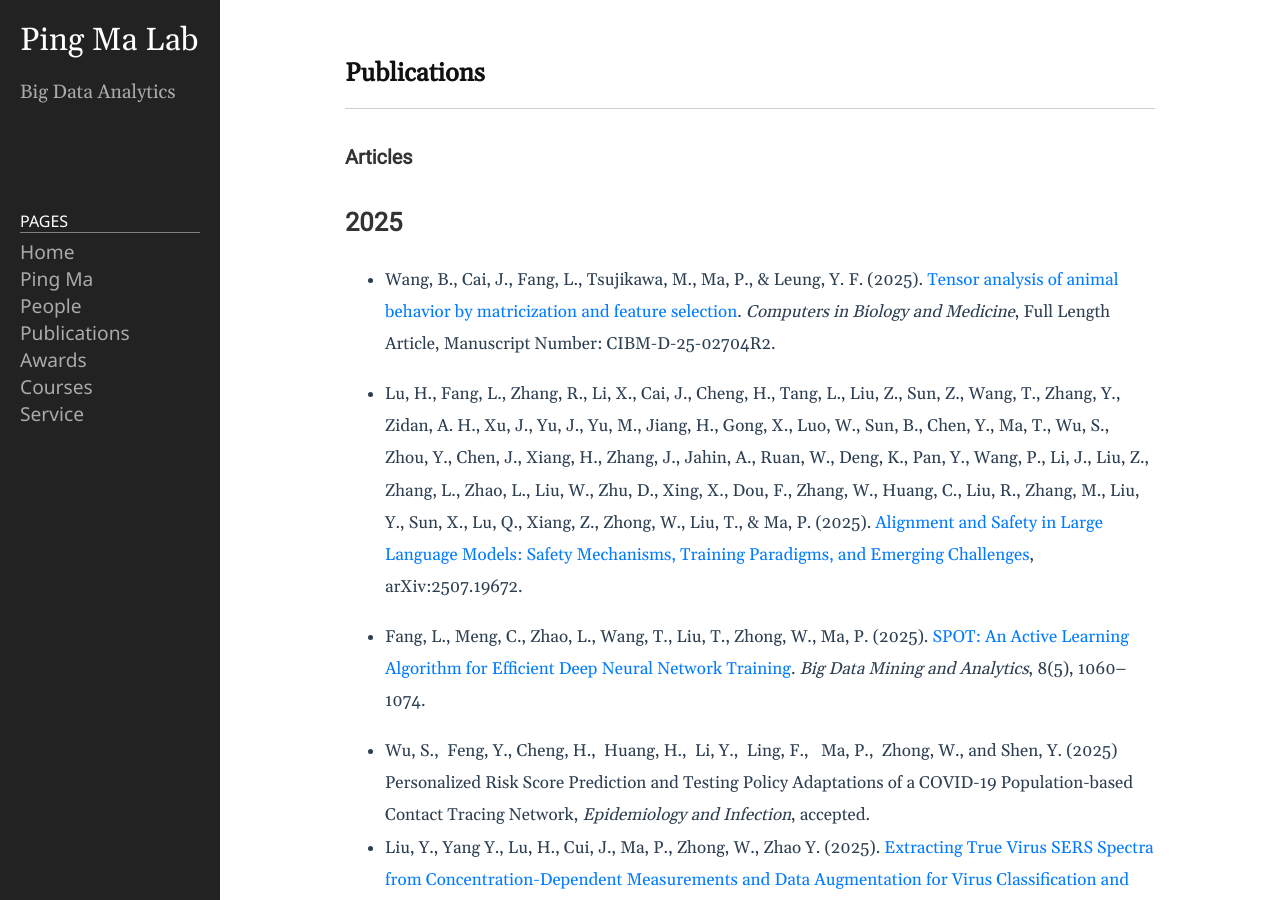
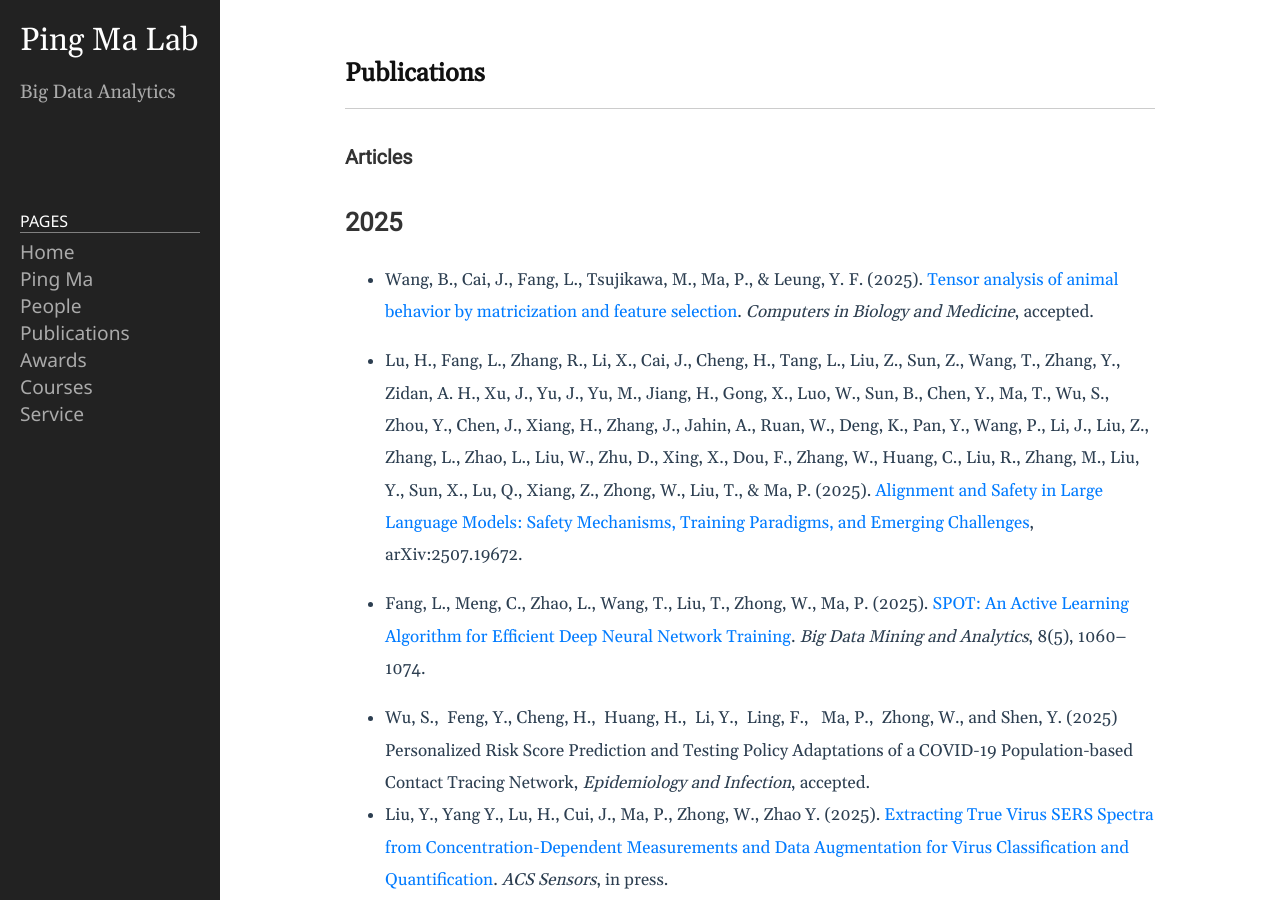
Before and after one commit to BDALpingio/BDALpingio.github.io, a Jekyll site: the page built from 3_publications.md, in a window 1280 px wide and 900 px high. Built offline with Jekyll 4.4.1, drawn with Linux system fonts in a browser that asks for light colours.

Commit message:
Update 3_publications.md

```diff
--- a/3_publications.md
+++ b/3_publications.md
@@ -8,7 +8,7 @@ permalink: /3_publications/
 
 
 ## 2025
-- Wang, B., Cai, J., Fang, L., Tsujikawa, M., Ma, P., & Leung, Y. F. (2025). [Tensor analysis of animal behavior by matricization and feature selection](https://doi.org/10.1016/j.compbiomed.2025.108246). _Computers in Biology and Medicine_, Full Length Article, Manuscript Number: CIBM-D-25-02704R2.
+- Wang, B., Cai, J., Fang, L., Tsujikawa, M., Ma, P., & Leung, Y. F. (2025). [Tensor analysis of animal behavior by matricization and feature selection](https://doi.org/10.1016/j.compbiomed.2025.108246). _Computers in Biology and Medicine_, accepted.
 
 - Lu, H., Fang, L., Zhang, R., Li, X., Cai, J., Cheng, H., Tang, L., Liu, Z., Sun, Z., Wang, T., Zhang, Y., Zidan, A. H., Xu, J., Yu, J., Yu, M., Jiang, H., Gong, X., Luo, W., Sun, B., Chen, Y., Ma, T., Wu, S., Zhou, Y., Chen, J., Xiang, H., Zhang, J., Jahin, A., Ruan, W., Deng, K., Pan, Y., Wang, P., Li, J., Liu, Z., Zhang, L., Zhao, L., Liu, W., Zhu, D., Xing, X., Dou, F., Zhang, W., Huang, C., Liu, R., Zhang, M., Liu, Y., Sun, X., Lu, Q., Xiang, Z., Zhong, W., Liu, T., & Ma, P. (2025). [Alignment and Safety in Large Language Models: Safety Mechanisms, Training Paradigms, and Emerging Challenges](https://arxiv.org/abs/2507.19672), arXiv:2507.19672.
 
```
